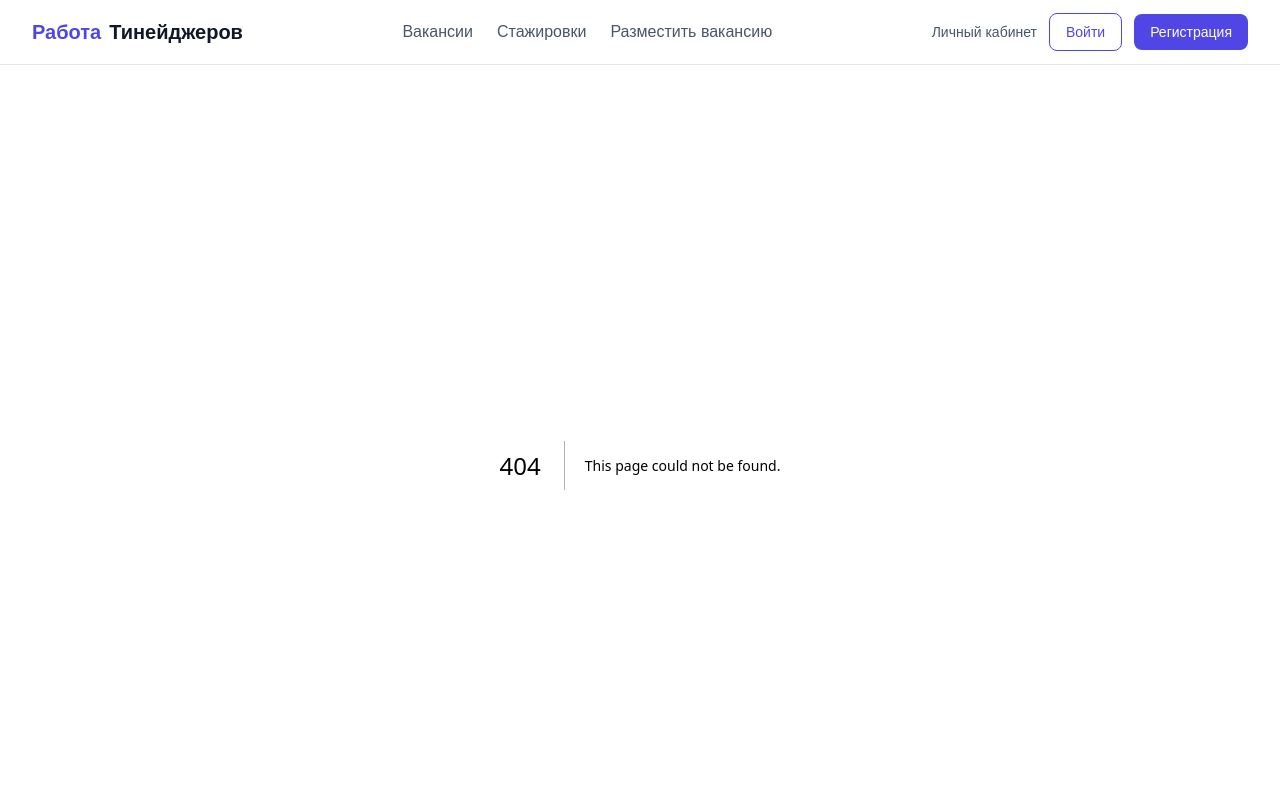
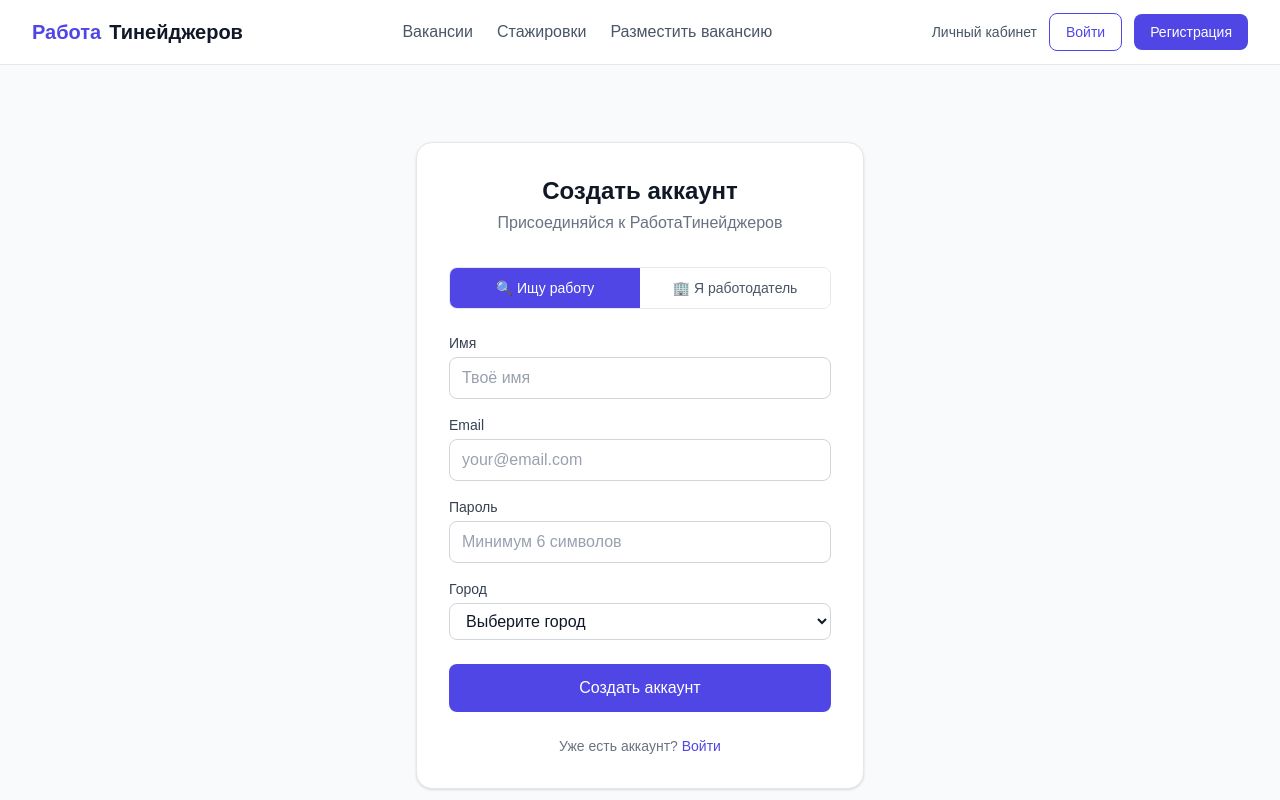
Before and after one commit to egorkonovalov-svg/jobhunter_teen, a Next.js app: page /auth/register in a window 1280 px wide. Before the commit this address had no page. Shown: the top 800 px of the page. Built offline with nearby package versions, Linux system fonts and the light colour scheme.

Commit message:
Add auth pages: login and register

```diff
--- /dev/null
+++ b/app/auth/login/page.tsx
@@ -0,0 +1,92 @@
+'use client'
+
+import { useState, FormEvent } from 'react'
+import { useRouter, useSearchParams } from 'next/navigation'
+import Link from 'next/link'
+import { createClient } from '@/lib/supabase/client'
+import Button from '@/components/ui/Button'
+import Input from '@/components/ui/Input'
+import { Suspense } from 'react'
+
+function LoginForm() {
+  const [email, setEmail] = useState('')
+  const [password, setPassword] = useState('')
+  const [error, setError] = useState('')
+  const [loading, setLoading] = useState(false)
+  const router = useRouter()
+  const searchParams = useSearchParams()
+  const redirectTo = searchParams.get('redirectTo') || '/'
+
+  async function handleSubmit(e: FormEvent) {
+    e.preventDefault()
+    setError('')
+    setLoading(true)
+
+    const supabase = createClient()
+    const { error } = await supabase.auth.signInWithPassword({ email, password })
+
+    if (error) {
+      setError('Неверный email или пароль. Попробуйте ещё раз.')
+      setLoading(false)
+      return
+    }
+
+    router.push(redirectTo)
+    router.refresh()
+  }
+
+  return (
+    <div className="min-h-screen bg-[#F8FAFC] flex items-center justify-center px-4">
+      <div className="bg-white rounded-2xl shadow-sm border border-gray-200 p-8 w-full max-w-md">
+        <div className="text-center mb-8">
+          <h1 className="text-2xl font-bold text-gray-900">Вход в аккаунт</h1>
+          <p className="text-gray-500 mt-1">Рады видеть тебя снова!</p>
+        </div>
+
+        <form onSubmit={handleSubmit} className="space-y-4">
+          <Input
+            label="Email"
+            type="email"
+            placeholder="your@email.com"
+            value={email}
+            onChange={e => setEmail(e.target.value)}
+            required
+          />
+          <Input
+            label="Пароль"
+            type="password"
+            placeholder="Ваш пароль"
+            value={password}
+            onChange={e => setPassword(e.target.value)}
+            required
+          />
+
+          {error && (
+            <div className="bg-red-50 border border-red-200 text-red-700 rounded-lg px-4 py-3 text-sm">
+              {error}
+            </div>
+          )}
+
+          <Button type="submit" size="lg" className="w-full mt-2" disabled={loading}>
+            {loading ? 'Входим...' : 'Войти'}
+          </Button>
+        </form>
+
+        <p className="text-center text-sm text-gray-500 mt-6">
+          Ещё нет аккаунта?{' '}
+          <Link href="/auth/register" className="text-[#4F46E5] font-medium hover:underline">
+            Зарегистрироваться
+          </Link>
+        </p>
+      </div>
+    </div>
+  )
+}
+
+export default function LoginPage() {
+  return (
+    <Suspense>
+      <LoginForm />
+    </Suspense>
+  )
+}
--- /dev/null
+++ b/app/auth/register/page.tsx
@@ -0,0 +1,171 @@
+'use client'
+
+import { useState, FormEvent } from 'react'
+import { useRouter } from 'next/navigation'
+import Link from 'next/link'
+import { createClient } from '@/lib/supabase/client'
+import Button from '@/components/ui/Button'
+import Input from '@/components/ui/Input'
+import { CITIES } from '@/lib/constants'
+
+export default function RegisterPage() {
+  const [name, setName] = useState('')
+  const [email, setEmail] = useState('')
+  const [password, setPassword] = useState('')
+  const [role, setRole] = useState<'teen' | 'employer'>('teen')
+  const [city, setCity] = useState('')
+  const [companyName, setCompanyName] = useState('')
+  const [error, setError] = useState('')
+  const [loading, setLoading] = useState(false)
+  const router = useRouter()
+
+  async function handleSubmit(e: FormEvent) {
+    e.preventDefault()
+    setError('')
+    setLoading(true)
+
+    const supabase = createClient()
+
+    const { data, error: signUpError } = await supabase.auth.signUp({
+      email,
+      password,
+      options: {
+        data: {
+          name,
+          role,
+          city,
+          company_name: companyName,
+        },
+      },
+    })
+
+    if (signUpError) {
+      setError(signUpError.message === 'User already registered'
+        ? 'Пользователь с таким email уже существует.'
+        : 'Ошибка регистрации. Попробуйте позже.')
+      setLoading(false)
+      return
+    }
+
+    // Upsert profile if not created by trigger
+    if (data.user) {
+      await supabase.from('profiles').upsert({
+        id: data.user.id,
+        role,
+        name,
+        city: city || null,
+        company_name: role === 'employer' ? companyName : null,
+      })
+    }
+
+    router.push('/')
+    router.refresh()
+  }
+
+  return (
+    <div className="min-h-screen bg-[#F8FAFC] flex items-center justify-center px-4 py-10">
+      <div className="bg-white rounded-2xl shadow-sm border border-gray-200 p-8 w-full max-w-md">
+        <div className="text-center mb-8">
+          <h1 className="text-2xl font-bold text-gray-900">Создать аккаунт</h1>
+          <p className="text-gray-500 mt-1">Присоединяйся к РаботаТинейджеров</p>
+        </div>
+
+        {/* Role Toggle */}
+        <div className="flex rounded-lg border border-gray-200 overflow-hidden mb-6">
+          <button
+            type="button"
+            className={`flex-1 py-2.5 text-sm font-medium transition-colors ${
+              role === 'teen'
+                ? 'bg-[#4F46E5] text-white'
+                : 'bg-white text-gray-600 hover:bg-gray-50'
+            }`}
+            onClick={() => setRole('teen')}
+          >
+            🔍 Ищу работу
+          </button>
+          <button
+            type="button"
+            className={`flex-1 py-2.5 text-sm font-medium transition-colors ${
+              role === 'employer'
+                ? 'bg-[#4F46E5] text-white'
+                : 'bg-white text-gray-600 hover:bg-gray-50'
+            }`}
+            onClick={() => setRole('employer')}
+          >
+            🏢 Я работодатель
+          </button>
+        </div>
+
+        <form onSubmit={handleSubmit} className="space-y-4">
+          <Input
+            label="Имя"
+            type="text"
+            placeholder={role === 'employer' ? 'Контактное лицо' : 'Твоё имя'}
+            value={name}
+            onChange={e => setName(e.target.value)}
+            required
+          />
+          <Input
+            label="Email"
+            type="email"
+            placeholder="your@email.com"
+            value={email}
+            onChange={e => setEmail(e.target.value)}
+            required
+          />
+          <Input
+            label="Пароль"
+            type="password"
+            placeholder="Минимум 6 символов"
+            value={password}
+            onChange={e => setPassword(e.target.value)}
+            minLength={6}
+            required
+          />
+
+          <div className="flex flex-col gap-1">
+            <label className="text-sm font-medium text-gray-700">Город</label>
+            <select
+              value={city}
+              onChange={e => setCity(e.target.value)}
+              className="w-full px-3 py-2 border border-gray-300 rounded-lg text-gray-900 focus:outline-none focus:ring-2 focus:ring-[#4F46E5] focus:border-transparent"
+            >
+              <option value="">Выберите город</option>
+              {CITIES.map(c => (
+                <option key={c} value={c}>{c}</option>
+              ))}
+            </select>
+          </div>
+
+          {role === 'employer' && (
+            <Input
+              label="Название компании"
+              type="text"
+              placeholder="ООО «Ваша компания»"
+              value={companyName}
+              onChange={e => setCompanyName(e.target.value)}
+              required={role === 'employer'}
+            />
+          )}
+
+          {error && (
+            <div className="bg-red-50 border border-red-200 text-red-700 rounded-lg px-4 py-3 text-sm">
+              {error}
+            </div>
+          )}
+
+          <Button type="submit" size="lg" className="w-full mt-2" disabled={loading}>
+            {loading ? 'Регистрируем...' : 'Создать аккаунт'}
+          </Button>
+        </form>
+
+        <p className="text-center text-sm text-gray-500 mt-6">
+          Уже есть аккаунт?{' '}
+          <Link href="/auth/login" className="text-[#4F46E5] font-medium hover:underline">
+            Войти
+          </Link>
+        </p>
+      </div>
+    </div>
+  )
+}
```
